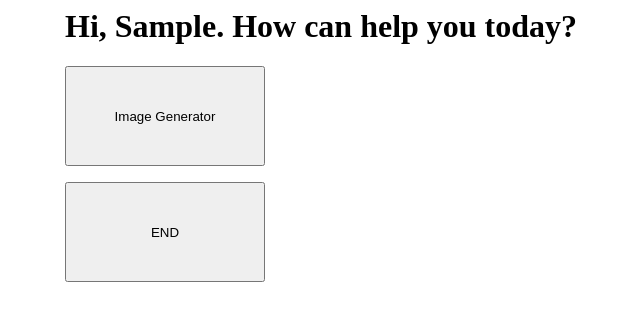
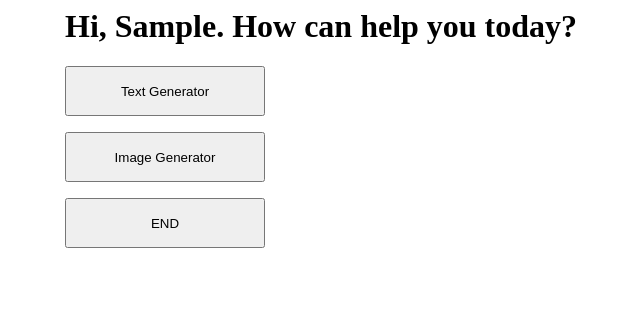
Before and after one commit to Tao0503/RPA-19ffeb2024, a Python web app: template templates/main.html in a window 1280 px wide. Shown: the top 321 px of the page, without its empty margins (259-899 px from the left). Run offline with Jinja, Linux system fonts and the light colour scheme; the template is opened without the code that fills it: most values are stand-ins (such as "Sample title", 1, 10 or a date in 2020).

Commit message:
Update main.html

```diff
--- a/templates/main.html
+++ b/templates/main.html
@@ -7,10 +7,15 @@
 
 <div class="container">
 <h1>Hi, {{r}}. How can help you today?</h1>
-<form action="/image_gpt" method="post">
-    <input type = "submit" value="Image Generator" style="width:200px;height:100px;">
+<form action="/text_gpt" method="post">
+    <input type = "submit" value="Text Generator" style="width:200px;height:50px;">
 </form>
+
+    <form action="/image_gpt" method="post">
+    <input type = "submit" value="Image Generator" style="width:200px;height:50px;">
+</form>
+
 <form action="/end" method="post">
-    <input type = "submit" value="END" style="width:200px;height:100px;">
+    <input type = "submit" value="END" style="width:200px;height:50px;">
 </form>
 </div>
```
